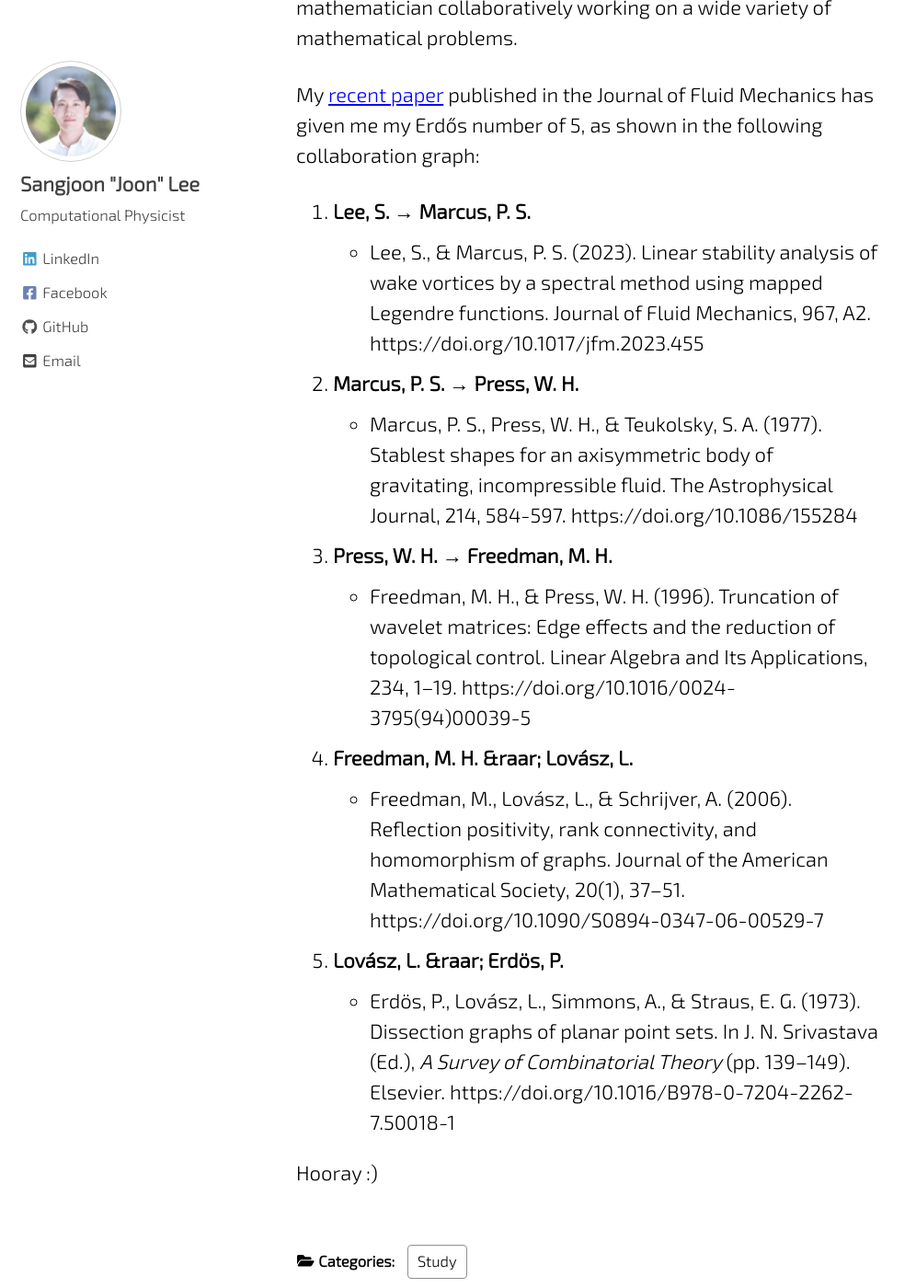
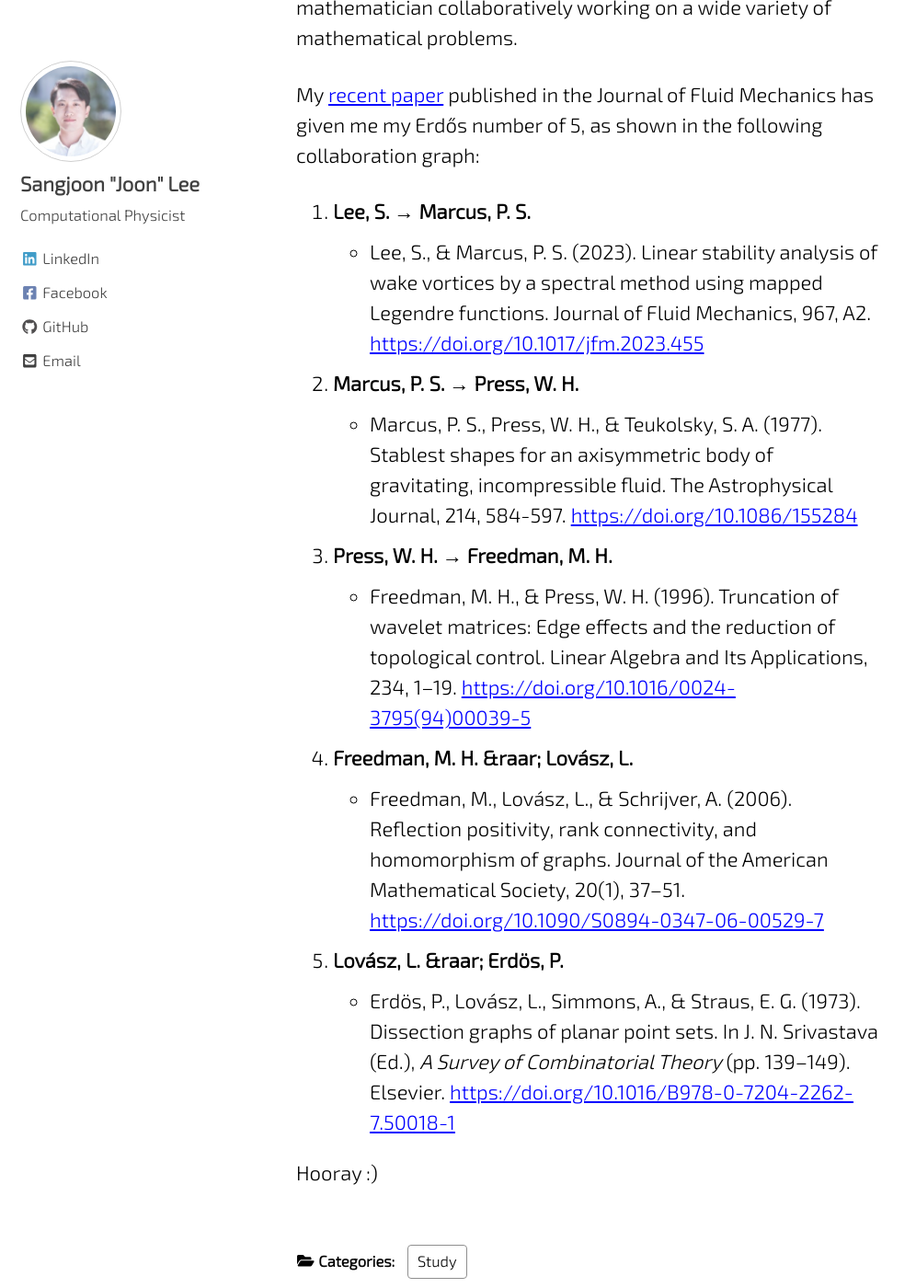
Before and after one commit to jun9303/jun9303.github.io, a Jekyll site: the page built from _posts/2024-02-25-i-got-my-erdos-number.md, in a window 1280 px wide and 1400 px high, scrolled down 403 px. Shown: the whole window at 92% size, without its empty margins (0-996 px from the left). Built offline with Jekyll 4.4.1, drawn with Linux system fonts in a browser that asks for light colours; cached includes are drawn as plain includes; nearby versions of some CDN libraries; comment, search, counter and statistics services are not loaded; part of the change alters nothing that is shown.

```diff
--- a/_posts/2024-02-25-i-got-my-erdos-number.md
+++ b/_posts/2024-02-25-i-got-my-erdos-number.md
@@ -14,14 +14,14 @@ Recently, I learned about an interesting measure called the [Erdős number](http
 My [recent paper](https://doi.org/10.1017/jfm.2023.455) published in the Journal of Fluid Mechanics has given me my Erdős number of 5, as shown in the following collaboration graph:
 
 1. **Lee, S. &rarr; Marcus, P. S.**
-  - Lee, S., & Marcus, P. S. (2023). Linear stability analysis of wake vortices by a spectral method using mapped Legendre functions. Journal of Fluid Mechanics, 967, A2. https://doi.org/10.1017/jfm.2023.455
+  - Lee, S., & Marcus, P. S. (2023). Linear stability analysis of wake vortices by a spectral method using mapped Legendre functions. Journal of Fluid Mechanics, 967, A2. [https://doi.org/10.1017/jfm.2023.455](https://doi.org/10.1017/jfm.2023.455)
 2. **Marcus, P. S. &rarr; Press, W. H.**
-  - Marcus, P. S., Press, W. H., & Teukolsky, S. A. (1977). Stablest shapes for an axisymmetric body of gravitating, incompressible fluid. The Astrophysical Journal, 214, 584-597. https://doi.org/10.1086/155284
+  - Marcus, P. S., Press, W. H., & Teukolsky, S. A. (1977). Stablest shapes for an axisymmetric body of gravitating, incompressible fluid. The Astrophysical Journal, 214, 584-597. [https://doi.org/10.1086/155284](https://doi.org/10.1086/155284)
 3. **Press, W. H. &rarr; Freedman, M. H.**
-  - Freedman, M. H., & Press, W. H. (1996). Truncation of wavelet matrices: Edge effects and the reduction of topological control. Linear Algebra and Its Applications, 234, 1–19. https://doi.org/10.1016/0024-3795(94)00039-5
+  - Freedman, M. H., & Press, W. H. (1996). Truncation of wavelet matrices: Edge effects and the reduction of topological control. Linear Algebra and Its Applications, 234, 1–19. [https://doi.org/10.1016/0024-3795(94)00039-5](https://doi.org/10.1016/0024-3795(94)00039-5)
 4. **Freedman, M. H. &raar; Lovász, L.**
-  - Freedman, M., Lovász, L., & Schrijver, A. (2006). Reflection positivity, rank connectivity, and homomorphism of graphs. Journal of the American Mathematical Society, 20(1), 37–51. https://doi.org/10.1090/S0894-0347-06-00529-7
+  - Freedman, M., Lovász, L., & Schrijver, A. (2006). Reflection positivity, rank connectivity, and homomorphism of graphs. Journal of the American Mathematical Society, 20(1), 37–51. [https://doi.org/10.1090/S0894-0347-06-00529-7](https://doi.org/10.1090/S0894-0347-06-00529-7)
 5. **Lovász, L. &raar; Erdös, P.**
-  - Erdös, P., Lovász, L., Simmons, A., & Straus, E. G. (1973). Dissection graphs of planar point sets. In J. N. Srivastava (Ed.), *A Survey of Combinatorial Theory* (pp. 139–149). Elsevier. https://doi.org/10.1016/B978-0-7204-2262-7.50018-1
+  - Erdös, P., Lovász, L., Simmons, A., & Straus, E. G. (1973). Dissection graphs of planar point sets. In J. N. Srivastava (Ed.), *A Survey of Combinatorial Theory* (pp. 139–149). Elsevier. [https://doi.org/10.1016/B978-0-7204-2262-7.50018-1](https://doi.org/10.1016/B978-0-7204-2262-7.50018-1)
 
 Hooray :)
```
